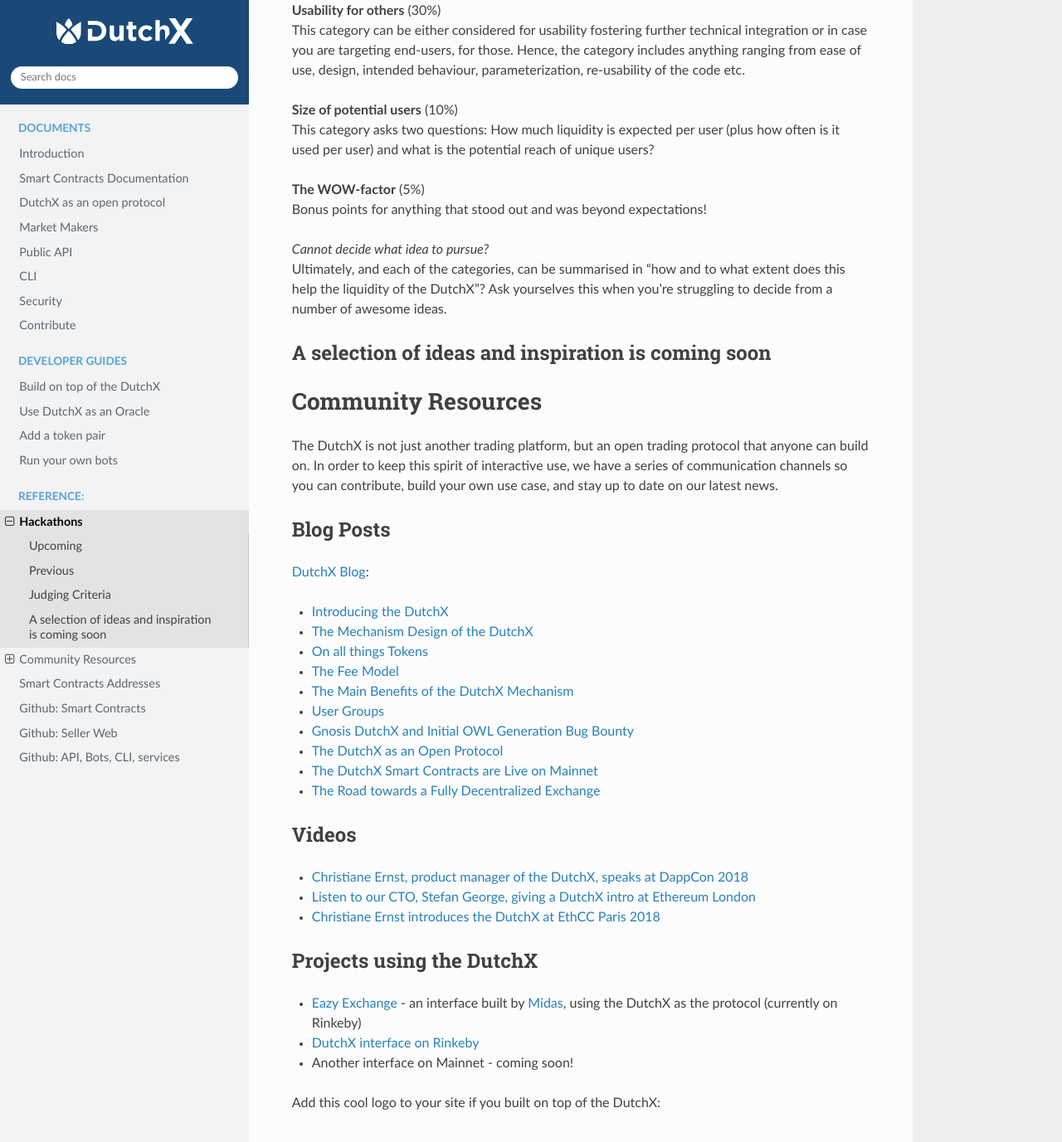
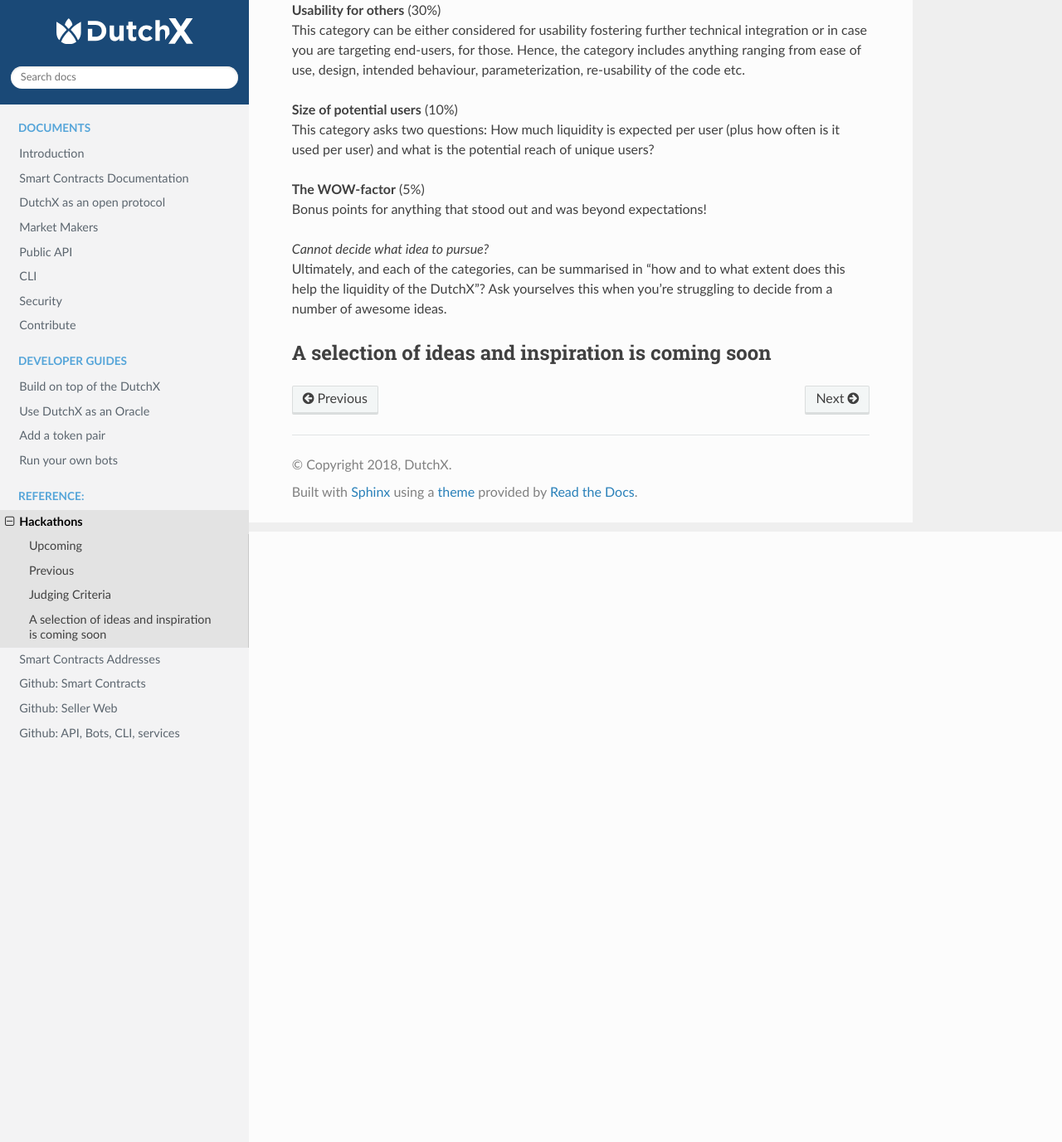
Before and after one commit to gnosis/dx-docs, a Sphinx documentation site: the page built from source/community-resources.md, in a window 1280 px wide and 1400 px high, scrolled down 759 px. Shown: the top 1377 px of the window at 83% size. Built offline with Sphinx 7.4.7 and the Read the Docs theme 2.0.0, drawn with Linux system fonts in a browser that asks for light colours; some of the changed text lies outside the part shown.

Commit message:
Update community-resources.md

```diff
--- a/source/community-resources.md
+++ b/source/community-resources.md
@@ -29,68 +29,3 @@
 Ultimately, and each of the categories, can be summarised in "how and to what extent does this help the liquidity of the DutchX"? Ask yourselves this when you're struggling to decide from a number of awesome ideas.
 
 ## A selection of ideas and inspiration is coming soon
-
-# Community Resources
-
-The DutchX is not just another trading platform, but an open trading protocol that anyone can build on. In order to keep this spirit of interactive use, we have a series of communication channels so you can contribute, build your own use case, and stay up to date on our latest news.
-
-##### Blog Posts
-
-[DutchX Blog](https://blog.gnosis.pm/tagged/dutchx):
-
--   [Introducing the DutchX](https://blog.gnosis.pm/introducing-the-gnosis-dutch-exchange-53bd3d51f9b2)
-
--   [The Mechanism Design of the DutchX](https://blog.gnosis.pm/the-mechanism-design-of-the-gnosis-dutch-exchange-4299a045d523)
-
--   [On all things Tokens](https://blog.gnosis.pm/on-all-things-tokens-1fd977184649)
-
--   [The Fee Model](https://blog.gnosis.pm/the-fee-model-7419285bf03f)
-
--   [The Main Benefits of the DutchX Mechanism](https://blog.gnosis.pm/the-main-benefits-of-the-dutchx-mechanism-6fc2ef6ee8b4)
-
--   [User Groups](https://blog.gnosis.pm/user-groups-7ebe1f28d63a)
-
--   [Gnosis DutchX and Initial OWL Generation Bug Bounty](https://blog.gnosis.pm/gnosis-dutchx-and-initial-owl-generation-bug-bounty-71ba53dfd2db)
-
--   [The DutchX as an Open Protocol](https://blog.gnosis.pm/the-dutchx-as-an-open-platform-24a65c1ae94c)
-
--   [The DutchX Smart Contracts are Live on Mainnet](https://blog.gnosis.pm/the-dutchx-smart-contracts-are-live-on-the-mainnet-af1446eef199)
-
--   [The Road towards a Fully Decentralized Exchange](https://blog.gnosis.pm/the-dutchx-smart-contracts-are-live-on-the-mainnet-af1446eef199)
-
-##### Videos
-
--   [Christiane Ernst, product manager of the DutchX, speaks at DappCon 2018](https://www.youtube.com/watch?v=HrFbN3shoz0&list=PLgPxQehVVkoS6cjI6MU5mmzG82CuiDIQC)
-
--   [Listen to our CTO, Stefan George, giving a DutchX intro at Ethereum London](https://www.youtube.com/watch?v=1j70C7sbCNY)
-
--   [Christiane Ernst introduces the DutchX at EthCC Paris 2018](https://www.youtube.com/watch?v=7rJ8VwHEOSo)
-
-##### Projects using the DutchX
-
--   [Eazy Exchange](https://eazy.exchange/) - an interface built by [Midas](https://midas.social/), using the DutchX as the protocol (currently on Rinkeby)
-
--   [DutchX interface on Rinkeby](https://dutchx-rinkeby.d.exchange/)
-
--   Another interface on Mainnet - coming soon!
-
-Add this cool logo to your site if you built on top of the DutchX:
-
-  <p align="center">
-    <img src="https://raw.githubusercontent.com/gnosis/dx-docs/master/source/_static/Positive%20(1).png" width="350" />
-    </a>
-  </p>
-
-##### Communication Channels
-
--   [Gnosis Twitter](https://twitter.com/gnosisPM)
-
--   [Gnosis Reddit](https://www.reddit.com/r/gnosisPM/)
-
--   [Ethresearch](https://ethresear.ch/t/dutchx-fully-decentralized-auction-based-exchange/2443)
-
--   Our official chat channel is being built.
-
-##### Bounties
-
--   Currently defining bounty programs.
```
